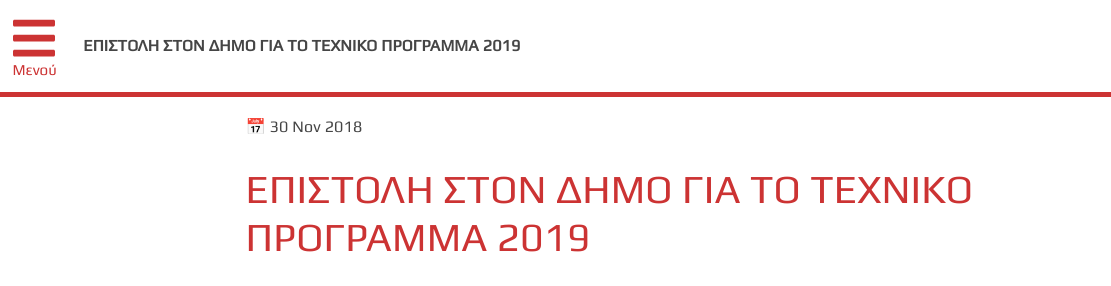
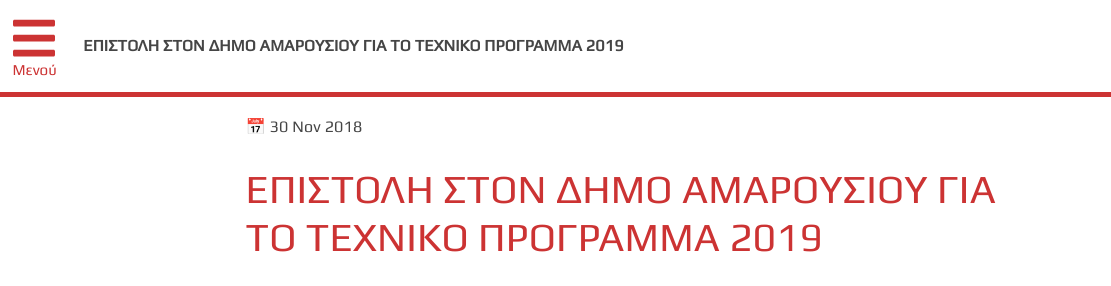
Before and after one commit to psalidi/site, an Eleventy site: page src_site/eggrafa/ΕΠΙΣΤΟΛΗ-ΣΤΟΝ-ΔΗΜΟ-ΓΙΑ-ΤΟ-ΤΕΧΝΙΚΟ-ΠΡΟΓΡΑΜΜΑ-2019.md in a window 1280 px wide. Shown: the top 286 px of the page, 0-1111 px from the left. Built offline with nearby package versions, Linux system fonts and the light colour scheme; Eleventy itself is replaced by a stand-in of ours; files that its build step writes are made by us from their sources; what transliteration would draw is missing.

Commit message:
Update Έγγραφα “ΕΠΙΣΤΟΛΗ-ΣΤΟΝ-ΔΗΜΟ-ΓΙΑ-ΤΟ-ΤΕΧΝΙΚΟ-ΠΡΟΓΡΑΜΜΑ-2019”

```diff
--- a/src_site/eggrafa/ΕΠΙΣΤΟΛΗ-ΣΤΟΝ-ΔΗΜΟ-ΓΙΑ-ΤΟ-ΤΕΧΝΙΚΟ-ΠΡΟΓΡΑΜΜΑ-2019.md
+++ b/src_site/eggrafa/ΕΠΙΣΤΟΛΗ-ΣΤΟΝ-ΔΗΜΟ-ΓΙΑ-ΤΟ-ΤΕΧΝΙΚΟ-ΠΡΟΓΡΑΜΜΑ-2019.md
@@ -1,5 +1,5 @@
 ---
-title: ΕΠΙΣΤΟΛΗ ΣΤΟΝ ΔΗΜΟ ΓΙΑ ΤΟ ΤΕΧΝΙΚΟ ΠΡΟΓΡΑΜΜΑ 2019
+title: ΕΠΙΣΤΟΛΗ ΣΤΟΝ ΔΗΜΟ ΑΜΑΡΟΥΣΙΟΥ ΓΙΑ ΤΟ ΤΕΧΝΙΚΟ ΠΡΟΓΡΑΜΜΑ 2019
 layout: layouts/eggrafa.njk
 tags:
   - eggrafa
```
